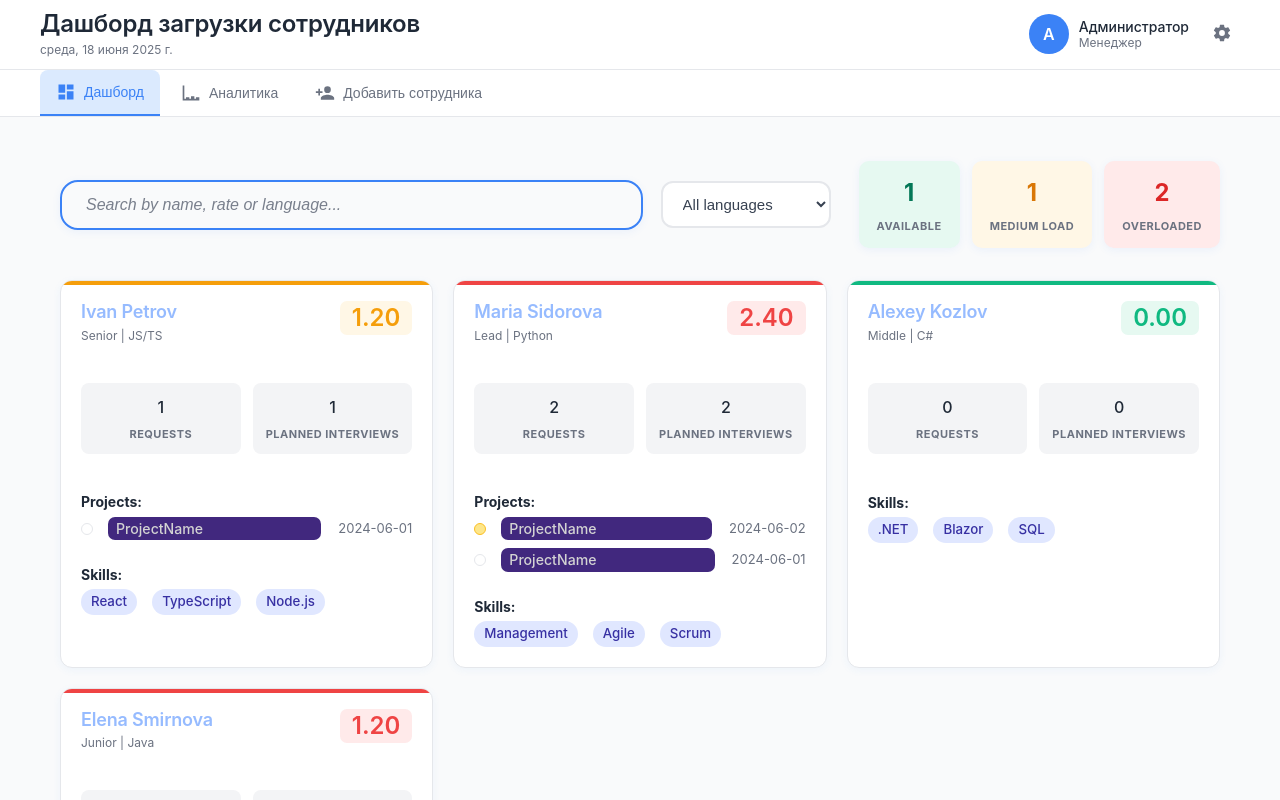
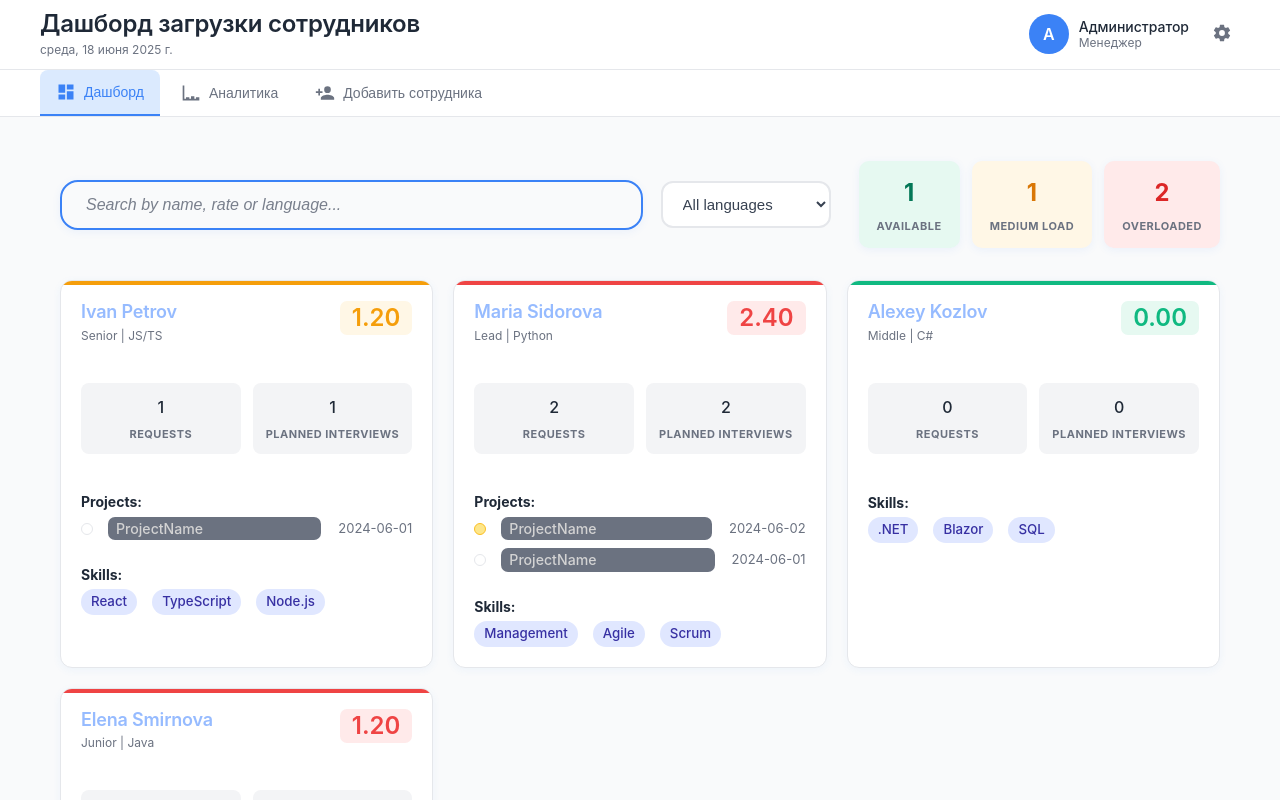
Before and after one commit to Gygamyt/YASP_YAME, a React (Vite) app in the folder src/apps/frontend/: page / in a window 1280 px wide. Shown: the top 800 px of the page. Built offline with nearby package versions, Linux system fonts and the light colour scheme; the HTML template or start-up script is replaced by a standard one.

Commit message:
Rename EmployeeCard.css to EmployeeCardStyles.css for better styling consistency.

```diff
--- a/src/apps/frontend/src/components/Dashboard/EmployeeCard.tsx
+++ b/src/apps/frontend/src/components/Dashboard/EmployeeCard.tsx
@@ -1,6 +1,6 @@
 import React from 'react';
 import { Employee } from "@task-tracker/shared/src/types/employee";
-import './EmployeeCard.css';
+import './EmployeeCardStyles.css';
 
 export interface EmployeeCardProps {
     employee: Employee;
--- a/src/apps/frontend/src/components/Dashboard/EmployeeCard.css
+++ b/src/apps/frontend/src/components/Dashboard/EmployeeCardStyles.css
@@ -135,7 +135,7 @@
     white-space: nowrap;
     overflow: hidden;
     text-overflow: ellipsis;
-    background-color: #41287e;
+    background-color: #6b7280;
     color: #d3d3d3;
     padding: 1px 8px;
     border-radius: 7px;
```
Also changed, not shown: src/apps/frontend/README.md (added).
